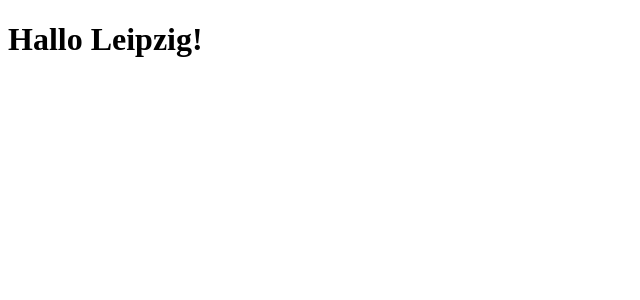
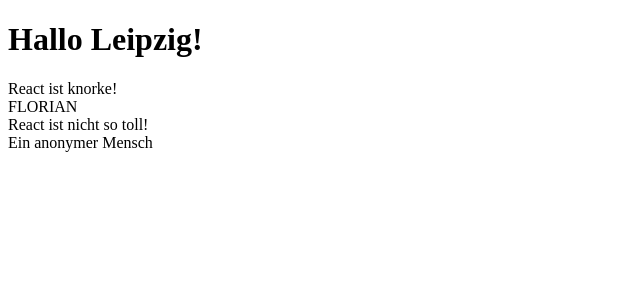
Before and after one commit to SuoraGmbH/react-days-2021-10, a React (Create React App) app: page / in a window 1280 px wide. Shown: the top 300 px of the page, without its empty margins (0-640 px from the left). Built offline with nearby package versions, Linux system fonts and the light colour scheme.

Commit message:
Message View mit Optional Prop

```diff
--- a/src/App.tsx
+++ b/src/App.tsx
@@ -1,5 +1,14 @@
+import React from "react";
+import { MessageView } from "./components/MessageView";
+
 export function App() {
-  return <h1>Hallo Leipzig!</h1>;
+  return (
+    <>
+      <h1>Hallo Leipzig!</h1>
+      <MessageView name="Florian" opinion="React ist knorke!" />
+      <MessageView opinion="React ist nicht so toll!" />
+    </>
+  );
 }
 
 export const App2 = () => {
--- /dev/null
+++ b/src/components/MessageView.tsx
@@ -0,0 +1,26 @@
+interface Props {
+  name?: string;
+  opinion: string;
+}
+
+export function MessageView({ opinion, name }: Props): JSX.Element {
+  // name ist entweder string oder undefined
+  if (!name) {
+    // name ist undefined oder leer
+    return (
+      <article>
+        {opinion}
+        <footer>Ein anonymer Mensch</footer>
+      </article>
+    );
+  }
+
+  // name ist definitiv ein string, weil es bei undefined vorher returned hätte
+
+  return (
+    <article>
+      {opinion}
+      <footer>{name.toUpperCase()}</footer>
+    </article>
+  );
+}
```
